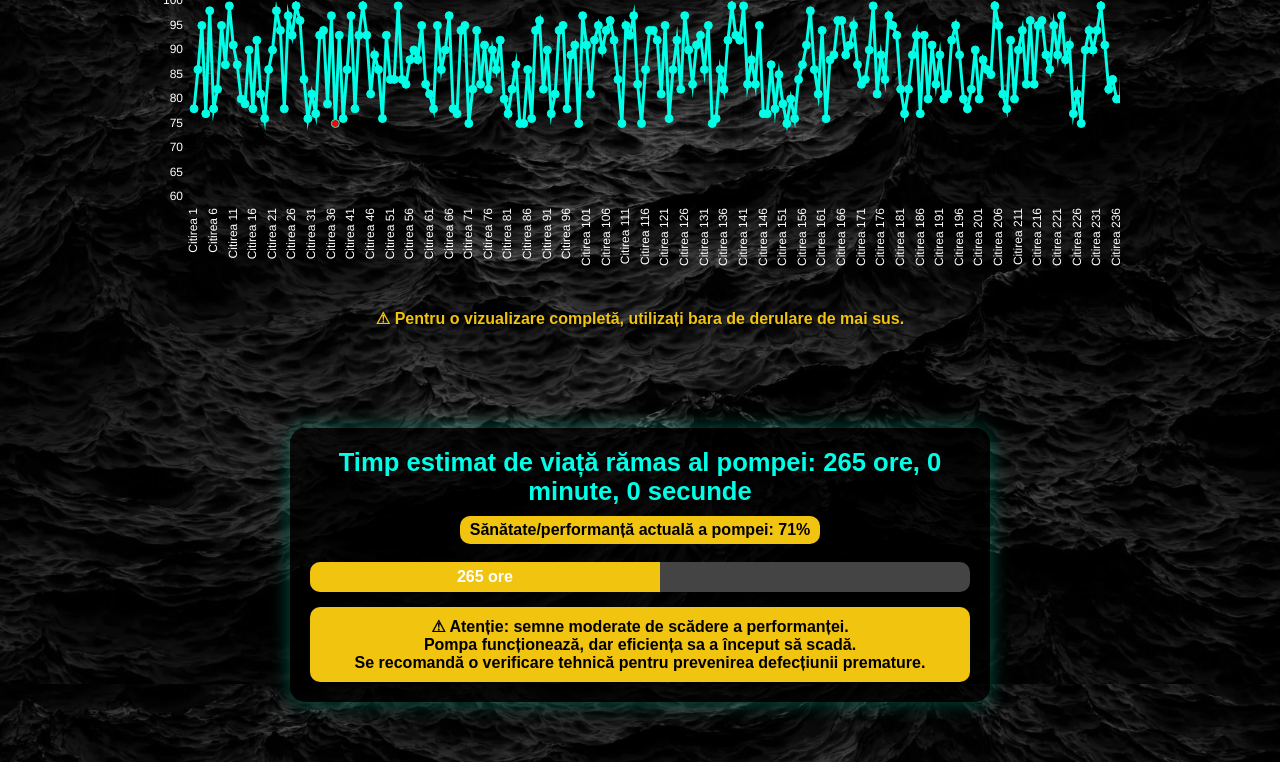
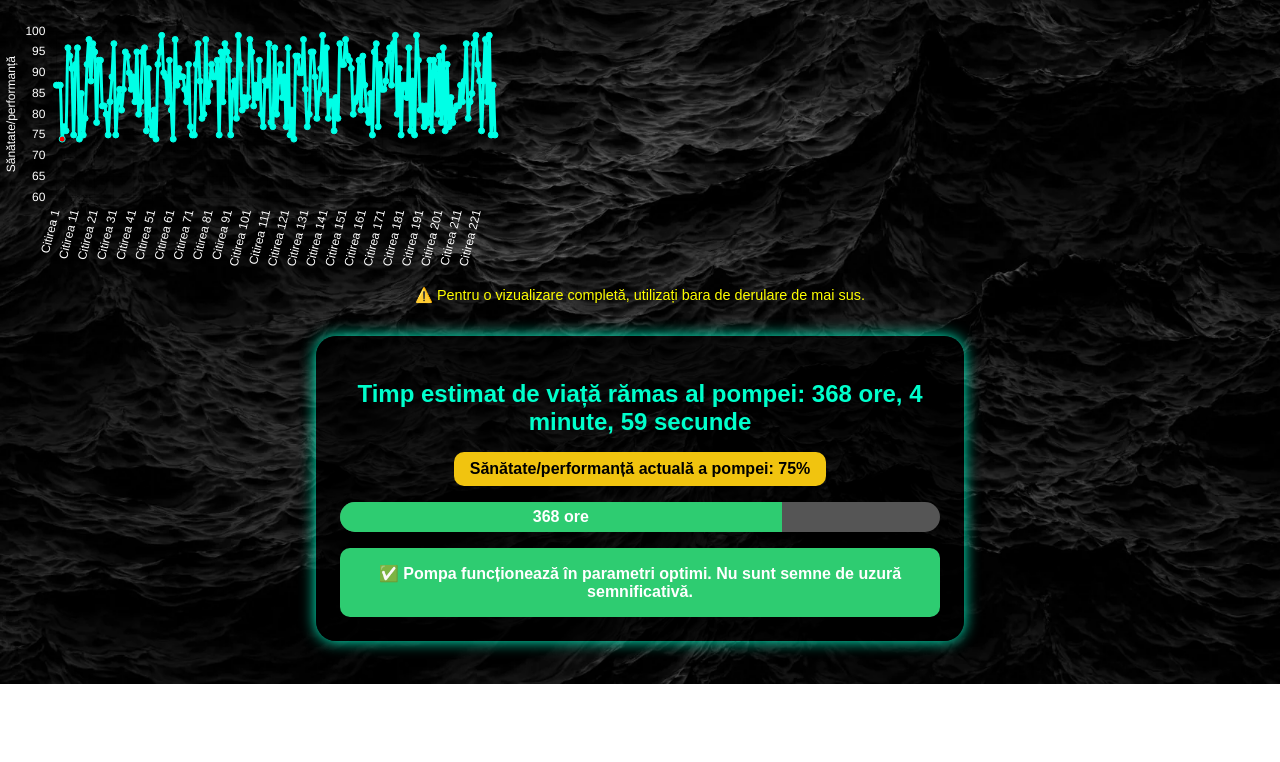
Before and after one commit to EnacheAdr/pompa, a plain HTML site: page pompa1.html in a window 1280 px wide. Shown: the part 116-878 px from the top of the page. After the commit the page ends 800 px from the top, so only its background shows below. Drawn offline with nearby package versions, Linux system fonts and the light colour scheme.

Commit message:
Update pompa1.html

```diff
--- a/pompa1.html
+++ b/pompa1.html
@@ -2,17 +2,13 @@
 <html lang="ro">
 <head>
   <meta charset="UTF-8" />
-  <meta name="viewport" content="width=device-width, initial-scale=1.0" />
+  <meta name="viewport" content="width=device-width, initial-scale=1.0"/>
   <title>Status Pompa</title>
   <script src="https://cdn.jsdelivr.net/npm/chart.js"></script>
+
   <style>
-    * {
+    body {
       margin: 0;
-      padding: 0;
-      box-sizing: border-box;
-    }
-
-    body {
       font-family: 'Orbitron', sans-serif;
       background: url('imaginea2.webp') no-repeat center center fixed;
       background-size: cover;
@@ -20,214 +16,224 @@
       overflow-x: hidden;
     }
 
-    .container {
-      max-width: 1000px;
-      margin: 0 auto;
-      padding: 20px;
+    h1 {
       text-align: center;
+      font-size: 3rem;
+      margin: 1.2rem 0 0.5rem;
     }
 
-    h1 {
-      font-size: 2.5rem;
-      color: #00ffe6;
-      margin-bottom: 20px;
-      text-shadow: 0 0 10px #000;
+    .legend-box {
+      text-align: center;
+      background-color: red;
+      display: inline-block;
+      padding: 0.4rem 1rem;
+      border-radius: 10px;
+      margin-bottom: 1rem;
+      font-weight: bold;
     }
 
-    .scroll-container {
+    .chart-container {
+      width: 100%;
       overflow-x: auto;
-      padding-bottom: 10px;
-      margin-bottom: 30px;
+      padding-bottom: 1rem;
+      margin-top: 0.5rem;
     }
 
     .chart-wrapper {
-      width: 2000px;
-      height: 300px;
+      min-width: 1300px;
+      height: 250px;
     }
 
-    #healthChart {
-      width: 100%;
-      height: 100%;
+    .scroll-hint {
+      text-align: center;
+      color: yellow;
+      font-size: 0.9rem;
+      margin-bottom: 1.2rem;
     }
 
-    .note {
-      margin: 10px 0 30px;
-      color: #f1c40f;
-      font-weight: bold;
-      text-shadow: 1px 1px 2px #000;
+    .status-box {
+      background: rgba(0, 0, 0, 0.7);
+      padding: 1.5rem;
+      margin: 2rem auto;
+      border-radius: 20px;
+      box-shadow: 0 0 15px #00ffcc;
+      text-align: center;
+      width: 90%;
+      max-width: 600px;
     }
 
-    .life-box {
-      background-color: rgba(0, 0, 0, 0.75);
-      padding: 20px;
-      border-radius: 15px;
-      box-shadow: 0 0 20px #00ffcc55;
-      margin: 100px auto 40px;
-      width: 90%;
-      max-width: 700px;
+    .status-box h2 {
+      color: #00ffcc;
+      font-size: 1.5rem;
+      margin-bottom: 1rem;
     }
 
-    .life-box h2 {
-      font-size: 1.6rem;
-      margin-bottom: 10px;
-      color: #00ffe6;
-      text-shadow: 0 0 10px #000;
+    .performance-label {
+      background-color: #f1c40f;
+      color: black;
+      display: inline-block;
+      padding: 0.5rem 1rem;
+      border-radius: 10px;
+      font-weight: bold;
+      margin-bottom: 1rem;
     }
 
-    .health-label {
-      font-weight: bold;
-      margin-bottom: 8px;
-      color: #000;
-      background: #f1c40f;
-      display: inline-block;
-      padding: 5px 10px;
-      border-radius: 10px;
+    .progress-bar-bg {
+      background-color: #555;
+      border-radius: 20px;
+      overflow: hidden;
+      height: 30px;
+      margin-bottom: 1rem;
     }
 
-    .health-bar {
-      height: 30px;
-      background: #444;
-      border-radius: 10px;
-      overflow: hidden;
-      margin: 10px 0;
-      position: relative;
-    }
-
-    .health-bar-fill {
+    .progress-bar-fill {
       height: 100%;
       text-align: center;
       font-weight: bold;
-      color: white;
       line-height: 30px;
     }
 
-    .green {
+    .alert-message {
+      padding: 1rem;
+      border-radius: 10px;
+      font-weight: bold;
+    }
+
+    .alert-green {
       background-color: #2ecc71;
     }
 
-    .yellow {
+    .alert-yellow {
       background-color: #f1c40f;
+      color: black;
     }
 
-    .red {
+    .alert-red {
       background-color: #e74c3c;
-    }
-
-    .alert {
-      margin-top: 15px;
-      padding: 10px;
-      border-radius: 10px;
-      font-size: 1rem;
-      font-weight: bold;
-    }
-
-    .green-alert {
-      background-color: #2ecc71;
-      color: #000;
-    }
-
-    .yellow-alert {
-      background-color: #f1c40f;
-      color: #000;
-    }
-
-    .red-alert {
-      background-color: #e74c3c;
-      color: #fff;
     }
   </style>
 </head>
 <body>
-  <div class="container">
+
   <h1>Pompa 1</h1>
+  <div class="legend-box">Performanța actuală a pompei</div>
 
-    <div class="scroll-container">
+  <div class="chart-container">
     <div class="chart-wrapper">
       <canvas id="healthChart"></canvas>
     </div>
   </div>
 
-    <p class="note">⚠ Pentru o vizualizare completă, utilizați bara de derulare de mai sus.</p>
+  <div class="scroll-hint">⚠️ Pentru o vizualizare completă, utilizați bara de derulare de mai sus.</div>
 
-    <div class="life-box">
-      <h2>Timp estimat de viață rămas al pompei: 265 ore, 0 minute, 0 secunde</h2>
-
-      <div class="health-label">Sănătate/performanță actuală a pompei: <span id="currentHealth">71%</span></div>
-
-      <div class="health-bar">
-        <div class="health-bar-fill yellow" style="width: 53%;">265 ore</div>
+  <div class="status-box">
+    <h2>Timp estimat de viață rămas al pompei: <span id="lifeTime">...</span></h2>
+    <div class="performance-label" id="perfLabel">Sănătate/performanță actuală a pompei: ...%</div>
+    <div class="progress-bar-bg">
+      <div id="progressBar" class="progress-bar-fill" style="width: 0%; background-color: gray;">...</div>
     </div>
-
-      <div class="alert yellow-alert">
-        ⚠ Atenție: semne moderate de scădere a performanței.<br>
-        Pompa funcționează, dar eficiența sa a început să scadă.<br>
-        Se recomandă o verificare tehnică pentru prevenirea defecțiunii premature.
-      </div>
-    </div>
+    <div id="alertBox" class="alert-message">...</div>
   </div>
 
   <script>
-    const labels = Array.from({ length: 500 }, (_, i) => `Citirea ${i + 1}`);
-    const healthValues = labels.map(() => Math.floor(Math.random() * 25) + 75);
-    const flowValues = labels.map(() => (Math.random() * 8 + 30).toFixed(2));
-    const currentValues = labels.map(() => (Math.random() * 150 + 100).toFixed(2));
+    // Simulate date din Firebase
+    const citiri = Array.from({length: 230}, (_, i) => ({
+      nume: "Citirea " + (i + 1),
+      sanatate: Math.floor(Math.random() * 26) + 74, // între 74% și 100%
+      debit: Math.random() * 8 + 30,                 // 30 - 38 L/h
+      curent: Math.random() * 50 + 250               // 250 - 300 mA
+    }));
 
-    const minIndex = healthValues.indexOf(Math.min(...healthValues));
+    const sanatati = citiri.map(c => c.sanatate);
+    const labels = citiri.map(c => c.nume);
+    const minSanatate = Math.min(...sanatati);
+    const minIndex = sanatati.indexOf(minSanatate);
+    const ultimaSanatate = sanatati[sanatati.length - 1];
 
-    const data = {
-      labels,
-      datasets: [
-        {
-          label: 'Sănătate pompa (%)',
-          data: healthValues,
+    const chartData = {
+      labels: labels,
+      datasets: [{
+        label: "Sănătate pompa (%)",
+        data: sanatati,
+        borderColor: "#00ffe6",
+        backgroundColor: sanatati.map((v, i) => i === minIndex ? "#ff0000" : "#00ffe6"),
+        pointBackgroundColor: sanatati.map((v, i) => i === minIndex ? "#ff0000" : "#00ffe6"),
         fill: false,
-          borderColor: '#00ffe6',
-          backgroundColor: (ctx) => ctx.dataIndex === minIndex ? '#ff0000' : '#00ffe6',
-          pointRadius: 4,
-          pointHoverRadius: 6,
-        }
-      ]
+        tension: 0.3
+      }]
     };
 
     const config = {
       type: 'line',
-      data: data,
+      data: chartData,
       options: {
         responsive: true,
-        maintainAspectRatio: false,
+        scales: {
+          y: {
+            title: { display: true, text: 'Sănătate/performanță', color: '#fff' },
+            beginAtZero: false,
+            min: 60,
+            max: 100,
+            ticks: { color: '#fff' }
+          },
+          x: {
+            ticks: { color: '#fff', maxRotation: 90, minRotation: 45 }
+          }
+        },
         plugins: {
           tooltip: {
             callbacks: {
-              label: function(context) {
-                const i = context.dataIndex;
-                return `Sanatate: ${healthValues[i]}% | Debit: ${flowValues[i]} L/h | Curent: ${currentValues[i]} mA`;
-              }
+              label: function(ctx) {
+                const i = ctx.dataIndex;
+                const citire = citiri[i];
+                return `Sănătate: ${citire.sanatate}%\nDebit: ${citire.debit.toFixed(1)} L/h\nCurent: ${citire.curent.toFixed(1)} mA`;
               }
             }
           },
-        scales: {
-          y: {
-            min: 60,
-            max: 100,
-            ticks: {
-              color: '#fff',
-            }
-          },
-          x: {
-            ticks: {
-              color: '#fff',
-              maxRotation: 90,
-              minRotation: 90
-            }
-          }
+          legend: { display: false }
         }
       }
     };
 
-    new Chart(
-      document.getElementById('healthChart'),
-      config
-    );
+    new Chart(document.getElementById('healthChart'), config);
+
+    // Estimare timp rămas
+    const totalOre = 500;
+    const nrCitiri = citiri.length;
+    const timpConsumSec = nrCitiri * 30;
+    const timpConsumOre = timpConsumSec / 3600;
+    const degradareOre = ((100 - minSanatate) / 100) * totalOre;
+    const timpRamas = Math.max(totalOre - timpConsumOre - degradareOre, 0);
+
+    const ore = Math.floor(timpRamas);
+    const minute = Math.floor((timpRamas - ore) * 60);
+    const secunde = Math.floor(((timpRamas - ore) * 60 - minute) * 60);
+    document.getElementById('lifeTime').textContent = `${ore} ore, ${minute} minute, ${secunde} secunde`;
+
+    // Bara sănătate actuală
+    const bara = document.getElementById("progressBar");
+    bara.style.width = `${(timpRamas / totalOre) * 100}%`;
+    bara.textContent = `${Math.floor(timpRamas)} ore`;
+
+    const perfLabel = document.getElementById("perfLabel");
+    perfLabel.textContent = `Sănătate/performanță actuală a pompei: ${ultimaSanatate}%`;
+
+    // Alerte
+    const alertBox = document.getElementById("alertBox");
+    if (timpRamas > 300) {
+      bara.style.backgroundColor = "#2ecc71";
+      alertBox.className = "alert-message alert-green";
+      alertBox.textContent = "✅ Pompa funcționează în parametri optimi. Nu sunt semne de uzură semnificativă.";
+    } else if (timpRamas > 150) {
+      bara.style.backgroundColor = "#f1c40f";
+      alertBox.className = "alert-message alert-yellow";
+      alertBox.textContent = "⚠️ Atenție: semne moderate de scădere a performanței. Pompa funcționează, dar eficiența sa a început să scadă. Se recomandă o verificare tehnică pentru prevenirea defecțiunii premature.";
+    } else {
+      bara.style.backgroundColor = "#e74c3c";
+      alertBox.className = "alert-message alert-red";
+      alertBox.textContent = "❗ Avertisment: performanță critică detectată! Este necesară o intervenție tehnică imediată pentru a evita defecțiuni majore.";
+    }
   </script>
+
 </body>
 </html>
```
Lines whose indentation alone changed are shown as unchanged.
